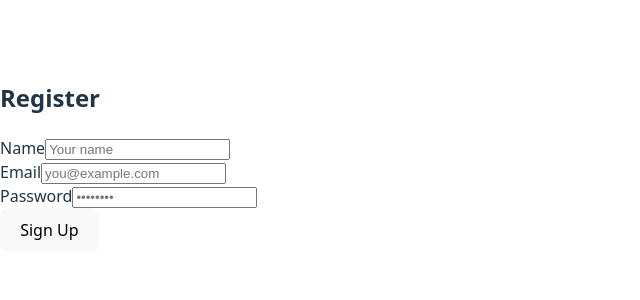
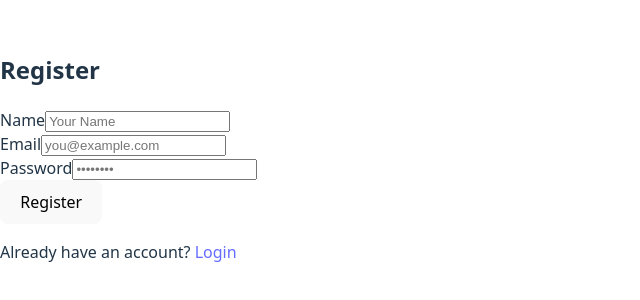
Before and after one commit to ekanshgouttam/mern_task_manager, a React (Vite) app in the folder client/: page /register in a window 1280 px wide. Shown: the part 244-544 px from the top of the page, without its empty margins (0-640 px from the left). Built offline with nearby package versions, Linux system fonts and the light colour scheme.

Commit message:
fix redirect from register to dashboard

```diff
--- a/client/src/App.jsx
+++ b/client/src/App.jsx
@@ -12,14 +12,21 @@ function App() {
       <Routes>
         <Route path="/login" element={<Login />} />
         <Route path="/register" element={<Register />} />
-	<Route path="/tasks/:id" element={<TaskDetails />} />
 
         {/* Protected Route */}
         <Route
-          path="/dashboard"
+          path="/"
           element={
             <PrivateRoute>
               <Dashboard />
+            </PrivateRoute>
+          }
+        />
+        <Route
+          path="/tasks/:id"
+          element={
+            <PrivateRoute>
+              <TaskDetails />
             </PrivateRoute>
           }
         />
--- a/client/src/pages/Register.jsx
+++ b/client/src/pages/Register.jsx
@@ -1,37 +1,39 @@
 import React, { useState } from "react";
 import { useNavigate } from "react-router-dom";
-import { registerUser } from '../services/authService';
+import { registerUser } from "../services/authService";
 
 const Register = () => {
+  const navigate = useNavigate();
   const [name, setName] = useState("");
   const [email, setEmail] = useState("");
   const [password, setPassword] = useState("");
   const [error, setError] = useState("");
-  const navigate = useNavigate();
 
   const handleSubmit = async (e) => {
     e.preventDefault();
-    setError("");
 
     if (!name || !email || !password) {
-      setError("All fields are required.");
+      setError("All fields are required");
       return;
     }
 
     try {
       const data = await registerUser({ name, email, password });
-      localStorage.setItem("user", JSON.stringify({
+
+      const payload = {
         token: data.token,
         user: {
           _id: data._id,
           name: data.name,
-          email: data.email
-        }
-      }));
-      navigate("/dashboard");
+          email: data.email,
+        },
+      };
+
+      localStorage.setItem("user", JSON.stringify(payload));
+      navigate("/dashboard"); // ✅ Redirect after successful registration
     } catch (err) {
       console.error(err.response?.data?.message || err.message);
-      setError(err.response?.data?.message || "Registration failed. Try a different email.");
+      setError("Registration failed. Please try again.");
     }
   };
 
@@ -45,7 +47,7 @@ const Register = () => {
             <label className="block mb-1">Name</label>
             <input
               type="text"
-              placeholder="Your name"
+              placeholder="Your Name"
               value={name}
               onChange={(e) => setName(e.target.value)}
               className="w-full px-4 py-2 rounded bg-gray-700 border border-gray-600 text-white"
@@ -78,8 +80,14 @@ const Register = () => {
             type="submit"
             className="w-full bg-indigo-600 hover:bg-indigo-700 py-2 rounded font-semibold"
           >
-            Sign Up
+            Register
           </button>
+          <p className="text-center mt-4">
+            Already have an account?{" "}
+            <a href="/login" className="text-indigo-400 hover:underline">
+              Login
+            </a>
+          </p>
         </form>
       </div>
     </div>
```
